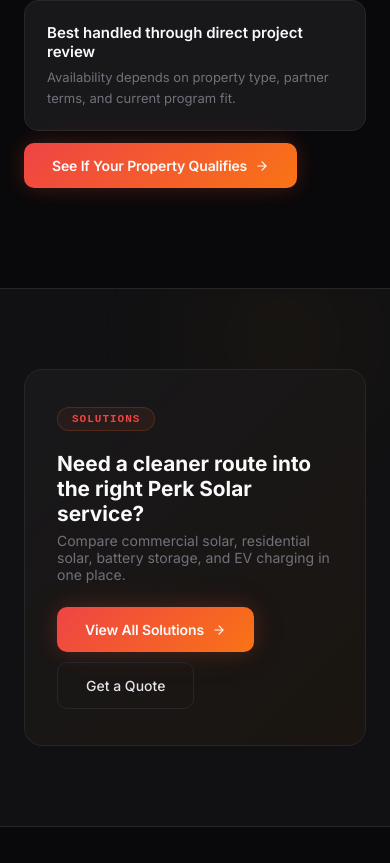
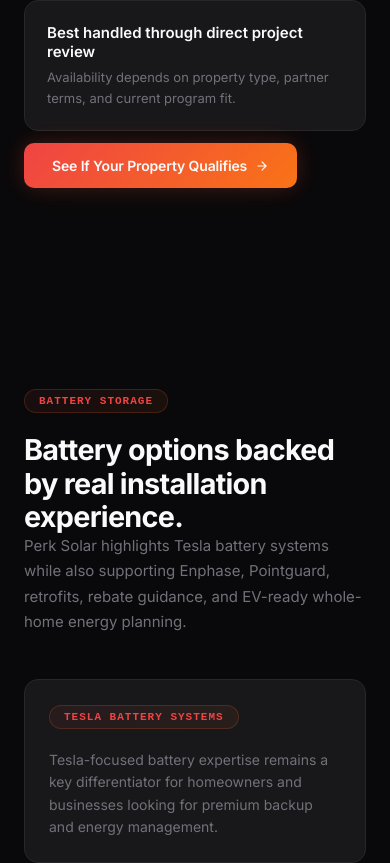
Before and after one commit to simdexapp/perksolar2, a React (Vite) app: page / in a window 390 px wide. Shown: the part 5745-6608 px from the top of the page. Built offline with nearby package versions, Linux system fonts and the light colour scheme.

Commit message:
Remove Solutions banner and Start Here CTA from homepage

```diff
--- a/src/App.jsx
+++ b/src/App.jsx
@@ -444,16 +444,6 @@
     </div>
   </section>
 
-  {/* Solutions banner */}
-  <section style={{background:C.sf,borderTop:`1px solid ${C.border}`,borderBottom:`1px solid ${C.border}`,position:"relative",overflow:"hidden"}}>
-    <Gorb color="#f59e0b" size={350} top="-20%" left="20%" d={3}/>
-    <div style={{maxWidth:1200,margin:"0 auto",padding:"80px 24px",position:"relative",zIndex:1}}>
-      <R><div className="clft cshm" style={{background:`linear-gradient(135deg,${C.card},#1a1510)`,border:`1px solid ${C.border}`,borderRadius:18,padding:"36px 32px",display:"flex",flexWrap:"wrap",alignItems:"center",justifyContent:"space-between",gap:24}}>
-        <div><Badge>Solutions</Badge><h2 style={{fontSize:"clamp(1.3rem,2.5vw,1.6rem)",fontWeight:700,color:C.white,marginBottom:6}}>Need a cleaner route into the right Perk Solar service?</h2><p style={{fontSize:14,color:C.muted}}>Compare commercial solar, residential solar, battery storage, and EV charging in one place.</p></div>
-        <div style={{display:"flex",gap:10,flexWrap:"wrap"}}><L to="/solutions" className="bglow" style={btn("p")}>View All Solutions {I.arr}</L><L to="/contact" style={btn("o")}>Get a Quote</L></div>
-      </div></R>
-    </div>
-  </section>
 
   {/* Battery Storage with images */}
   <section style={{maxWidth:1200,margin:"0 auto",padding:"100px 24px"}}>
@@ -483,7 +473,6 @@
     </div>
   </section>
 
-  <CTA badge="Start Here" title="Talk with Perk Solar about solar, batteries, or EV charging." sub="Reach out for rooftop solar, commercial solar, battery storage, EV chargers, and local installation support for your home, business, or nonprofit property."/>
 </div>}
 
 // ─── COMMERCIAL ─────────────────────────────
```
